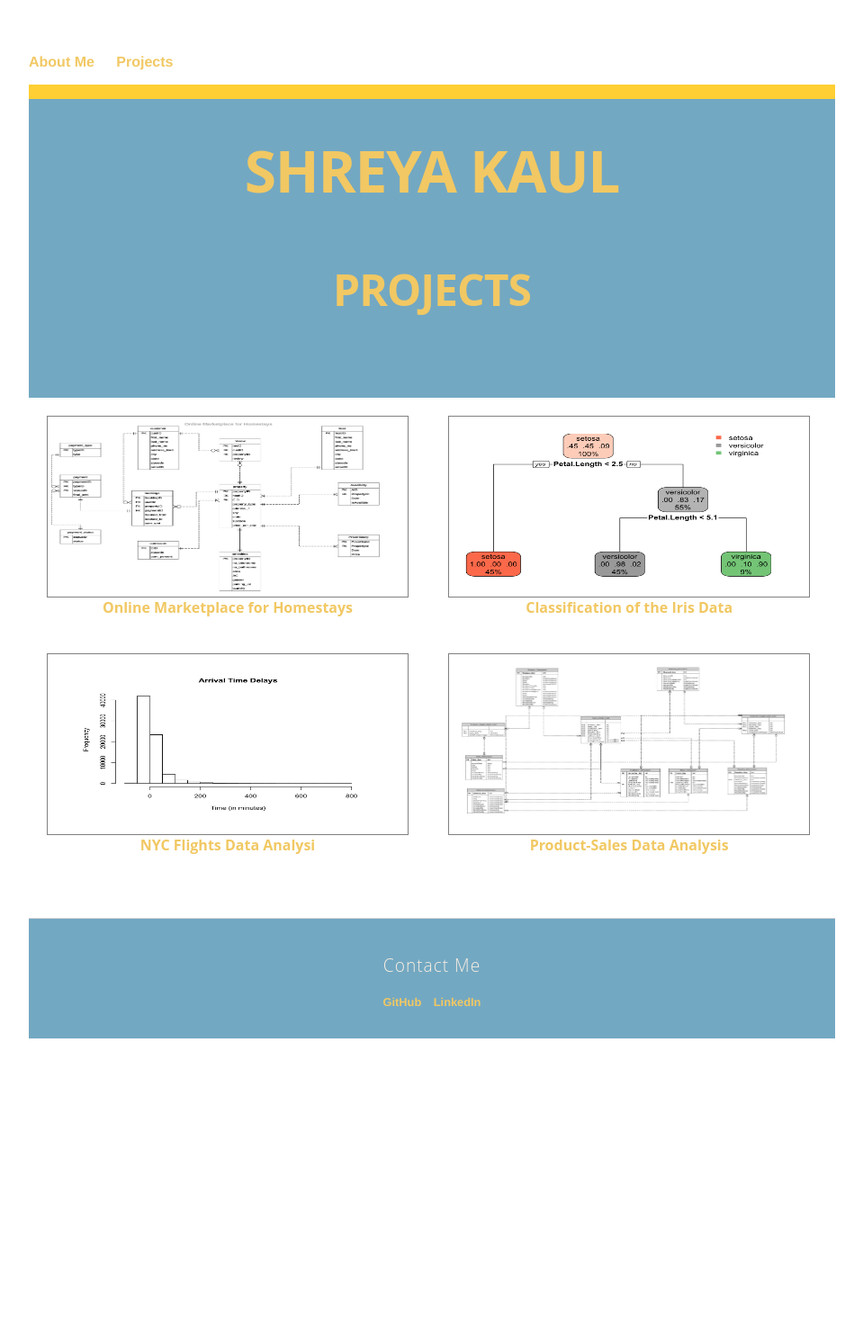
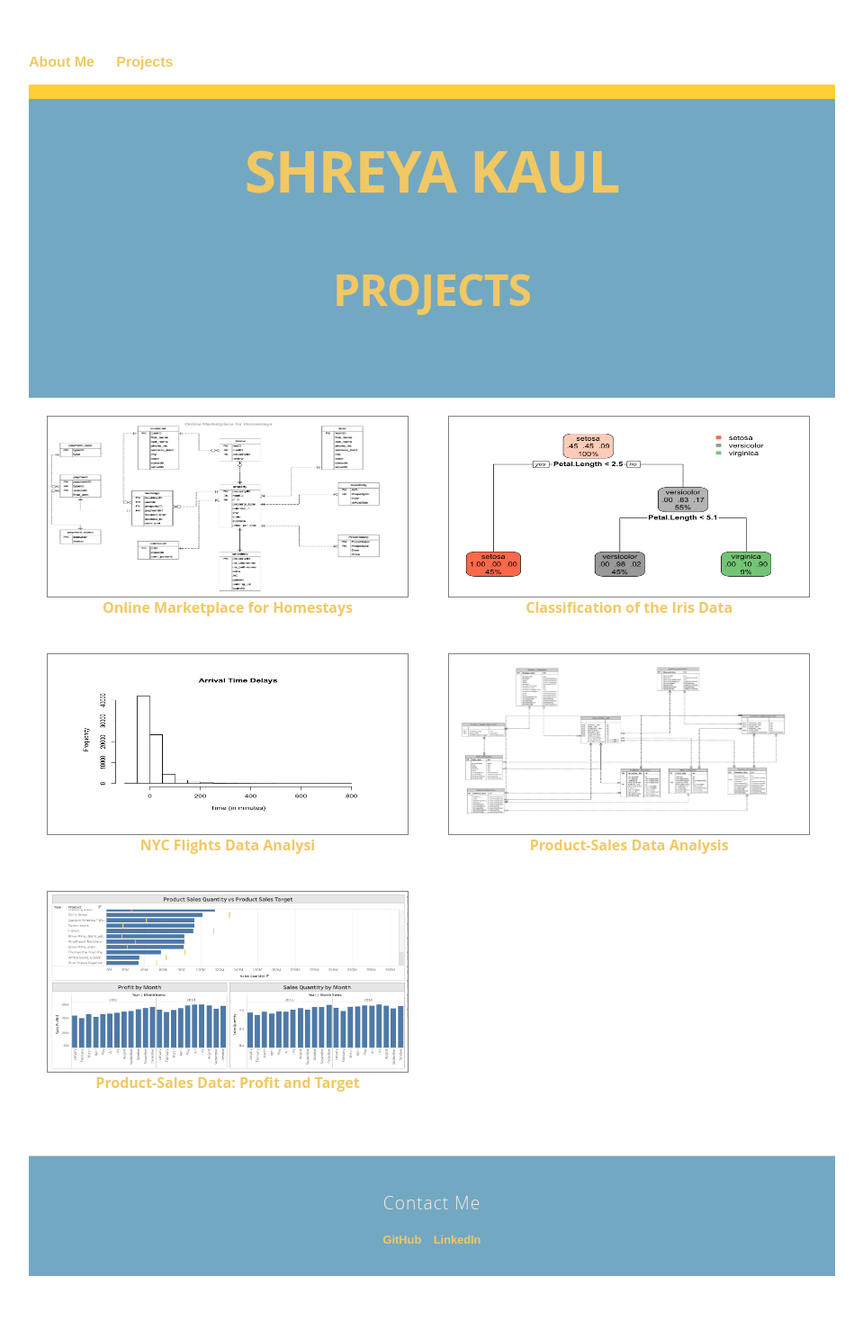
Before and after one commit to shreyakaul/shreyakaul.github.io, a Jekyll site: the page built from Projects.html, in a window 1280 px wide. Shown: the whole page at 90% size, without its empty margins (160-1119 px from the left). Built offline with Jekyll 4.4.1, drawn with Linux system fonts in a browser that asks for light colours; before the commit the page ends 1214 px from its top, so only the background shows below that.

Commit message:
Update Projects.html

```diff
--- a/Projects.html
+++ b/Projects.html
@@ -31,4 +31,10 @@ title: Projects
    <figcaption>Product-Sales Data Analysis</figcaption>
   </figure>
   </a>
+  <a href="https://public.tableau.com/views/ProductSalesProfitandTarget/Dashboard1?:language=en&:display_count=y&:origin=viz_share_link">
+  <figure>
+  <img alt="Product-Sales_ProfitAndTarget" src="Img1-ProductData.png" width="400" height="200" title="Product-Sales Data: Profit and Target">
+   <figcaption>Product-Sales Data: Profit and Target</figcaption>
+  </figure>
+  </a>
 </body>
```
